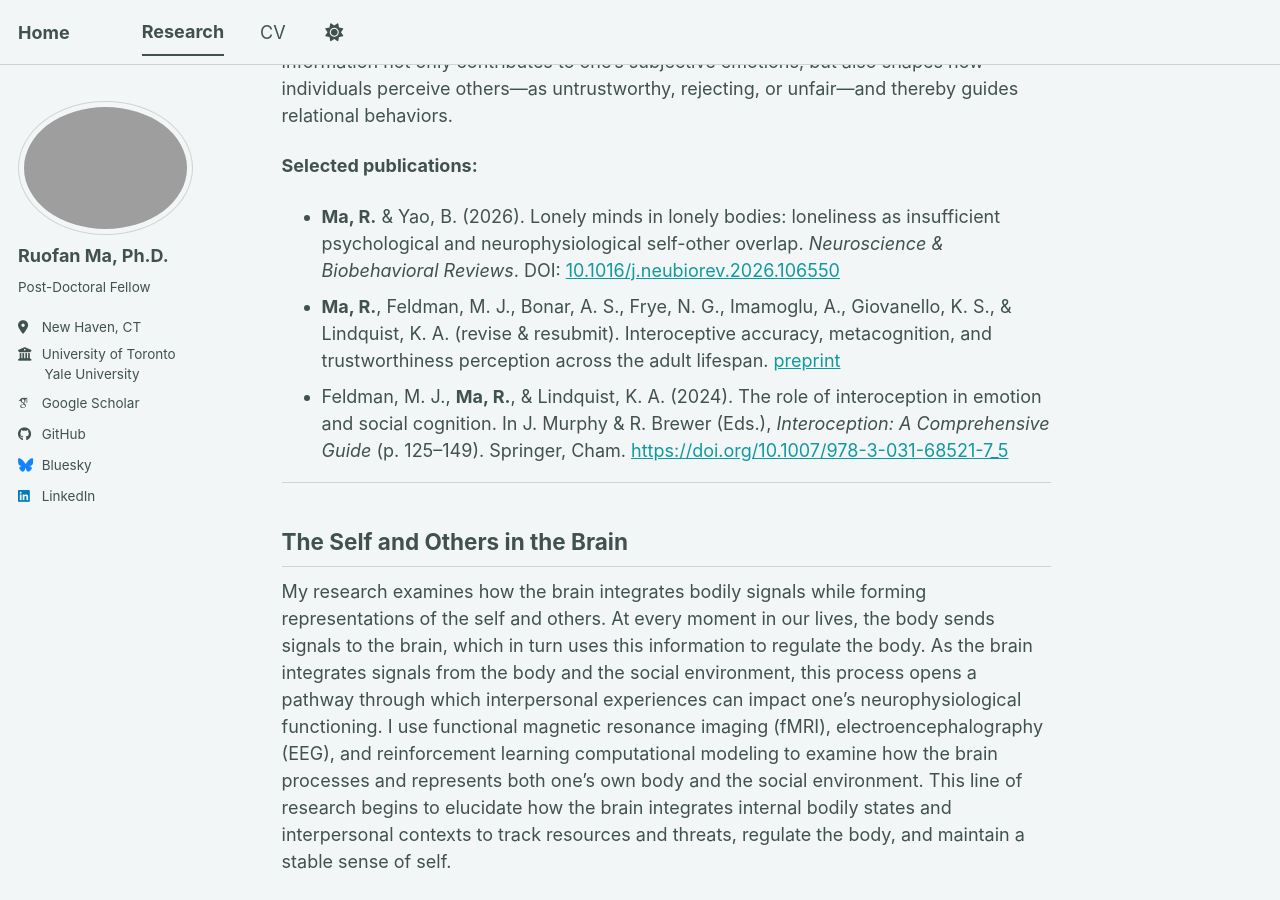
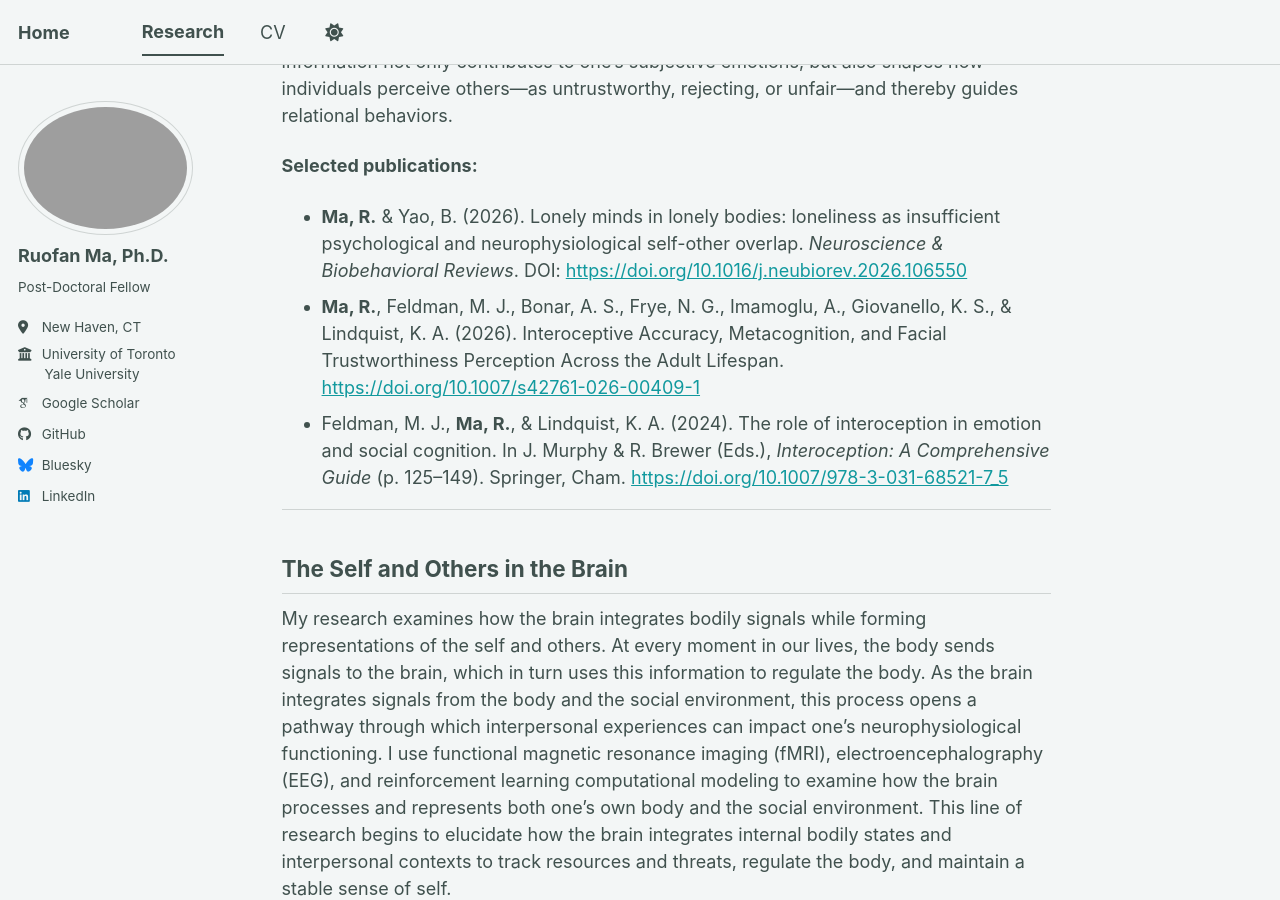
Before and after one commit to ruofanma/ruofanma.github.io, a Jekyll site: the page built from _pages/research.md, in a window 1280 px wide and 900 px high, scrolled down 512 px. Built offline with Jekyll 4.4.1, drawn with Linux system fonts in a browser that asks for light colours; some web fonts are replaced; a script bundle is joined from its source files by our own code; library files that are not in the unit come from our copies.

Commit message:
Revise selected publications in research.md
Updated selected publications section with new entries and corrected formatting.

```diff
--- a/_pages/research.md
+++ b/_pages/research.md
@@ -13,8 +13,8 @@ My research examines how brain–body systems represent self-other relationships
 Our body provides important information that helps us understand ourselves and others. Physiological responses, with or without our conscious awareness, signal social safety or threat and shape how we interpret social situations. My research examines how bodily experiences shape one’s perceptions of the self and others, and inform interpersonal decisions. To investigate how physiological and interpersonal processes unfold over time, I use peripheral physiological measures, social decision-making paradigms, and dyadic dynamical systems approaches. This line of work points to a potential mechanism associated with the clinical observation that dysregulated affect often co-occurs with dysregulated relationships, such as in trauma-related and personality disorders. Bodily information not only contributes to one’s subjective emotions, but also shapes how individuals perceive others—as untrustworthy, rejecting, or unfair—and thereby guides relational behaviors.
 
 **Selected publications:**
-- **Ma, R.** & Yao, B. (2026). Lonely minds in lonely bodies: loneliness as insufficient psychological and neurophysiological self-other overlap. *Neuroscience & Biobehavioral Reviews*. DOI: [10.1016/j.neubiorev.2026.106550](https://doi.org/10.1016/j.neubiorev.2026.106550)
-- **Ma, R.**, Feldman, M. J., Bonar, A. S., Frye, N. G., Imamoglu, A., Giovanello, K. S., & Lindquist, K. A. (revise & resubmit). Interoceptive accuracy, metacognition, and trustworthiness perception across the adult lifespan. [preprint](https://osf.io/preprints/psyarxiv/58hza_v2)
+- **Ma, R.** & Yao, B. (2026). Lonely minds in lonely bodies: loneliness as insufficient psychological and neurophysiological self-other overlap. *Neuroscience & Biobehavioral Reviews*. DOI: [https://doi.org/10.1016/j.neubiorev.2026.106550](https://doi.org/10.1016/j.neubiorev.2026.106550)
+- **Ma, R.**, Feldman, M. J., Bonar, A. S., Frye, N. G., Imamoglu, A., Giovanello, K. S., & Lindquist, K. A. (2026). Interoceptive Accuracy, Metacognition, and Facial Trustworthiness Perception Across the Adult Lifespan. [https://doi.org/10.1007/s42761-026-00409-1](https://doi.org/10.1007/s42761-026-00409-1)
 - Feldman, M. J., **Ma, R.**, & Lindquist, K. A. (2024).  The role of interoception in emotion and social cognition. In J. Murphy & R. Brewer (Eds.), *Interoception: A Comprehensive Guide* (p. 125–149). Springer, Cham. [https://doi.org/10.1007/978-3-031-68521-7_5](https://doi.org/10.1007/978-3-031-68521-7_5)
 
 ---
```
